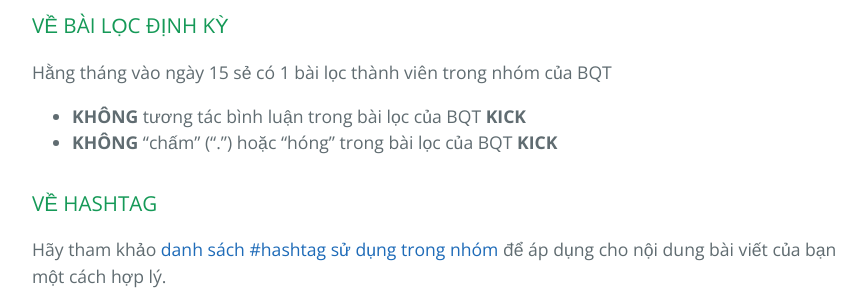
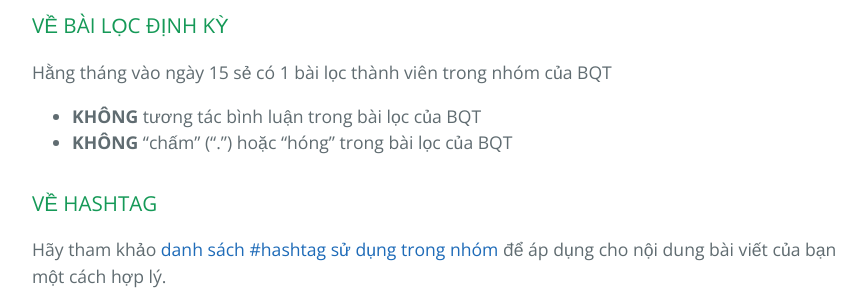
Before and after one commit to huuvinhtv/zaltv, a Jekyll site: the page built from rules.md, in a window 1280 px wide and 900 px high, scrolled down 2056 px. Shown: the part 156-456 px from the top of the window, without its empty margins (192-1058 px from the left). Built offline with Jekyll 4.4.1, drawn with Linux system fonts in a browser that asks for light colours; our own code applies the rules of GitHub Pages for plain Markdown files.

Commit message:
Update rules.md

```diff
--- a/rules.md
+++ b/rules.md
@@ -44,8 +44,8 @@ Các bài viết có dạng như sau sẽ KHÔNG được duyệt:
 ### VỀ BÀI LỌC ĐỊNH KỲ
 
 Hằng tháng vào ngày 15 sẻ có 1 bài lọc thành viên trong nhóm của BQT
-- **KHÔNG** tương tác bình luận trong bài lọc của BQT **KICK**
-- **KHÔNG** "chấm" (".") hoặc "hóng" trong bài lọc của BQT **KICK**
+- **KHÔNG** tương tác bình luận trong bài lọc của BQT
+- **KHÔNG** "chấm" (".") hoặc "hóng" trong bài lọc của BQT
 
 ### VỀ HASHTAG
 
```
